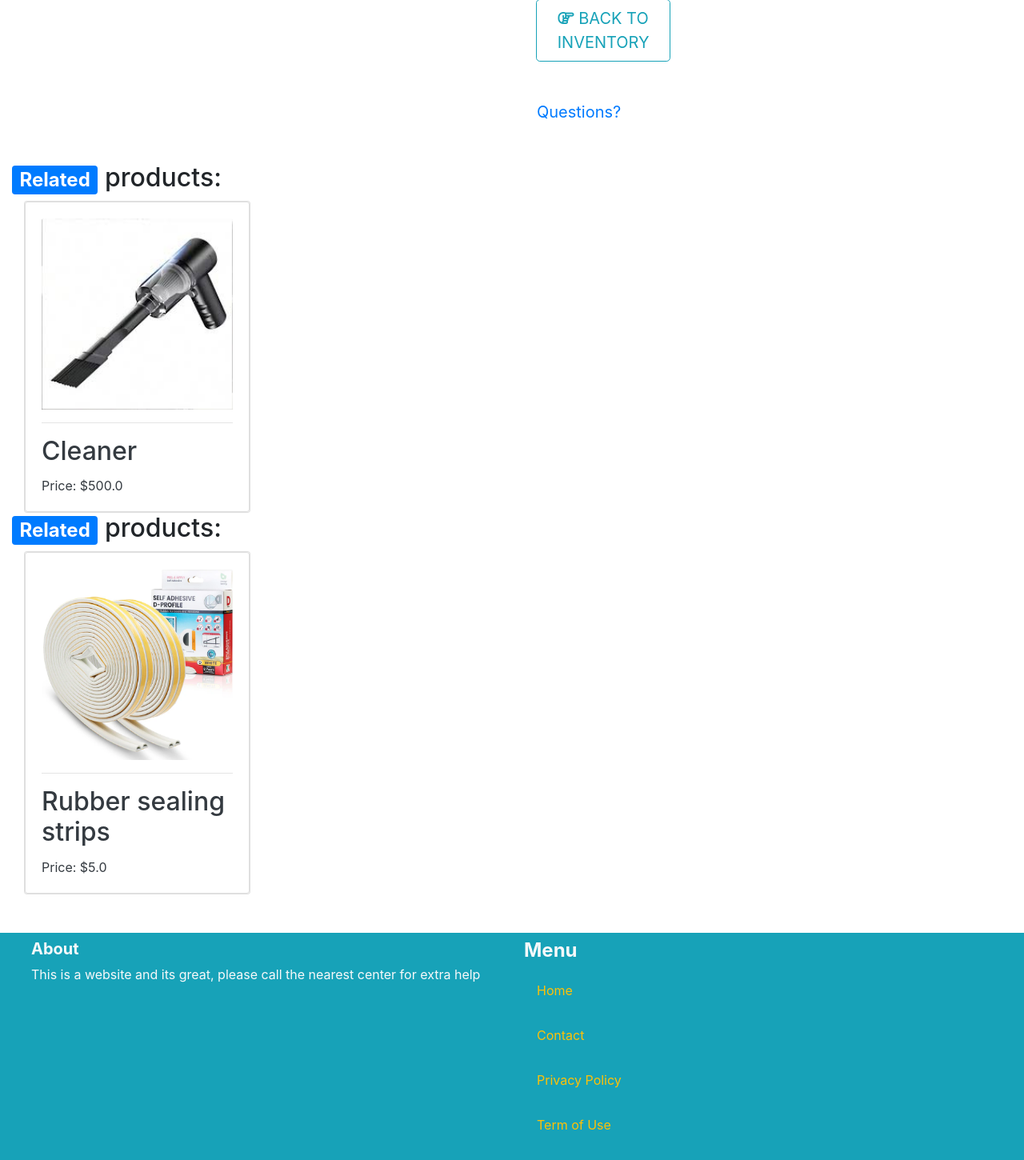
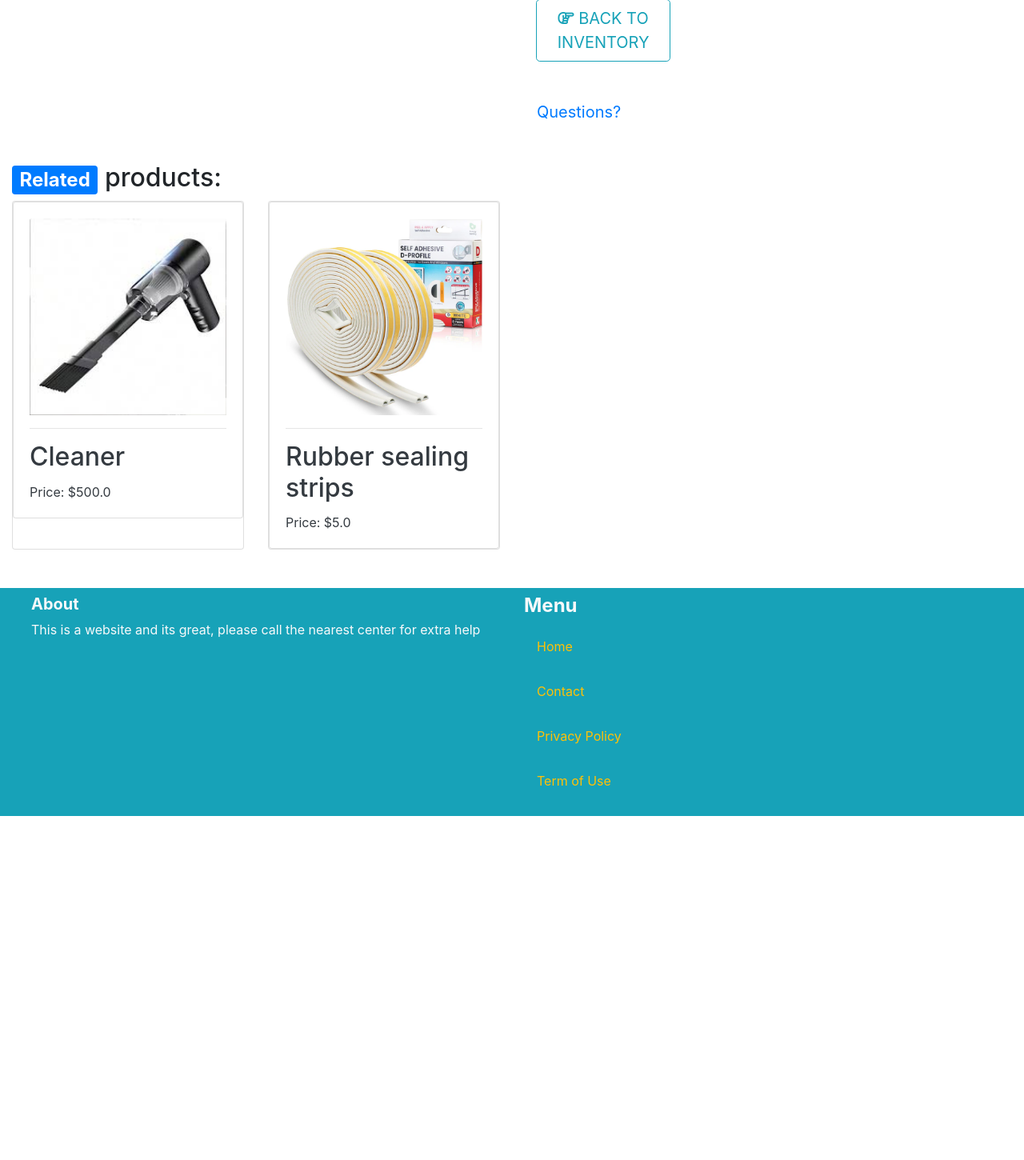
Before and after one commit to GustavFluur/filterfolk, a Django app: page /product/3/ in a window 1280 px wide. Shown: the part 697-2147 px from the top of the page at 80% size. After the commit the page ends 1717 px from the top, so only its background shows below. Run offline with Django 3.2, Linux system fonts and the light colour scheme; data comes from the database, SQL or seed files in the repository; both versions use the stored data as it was after the commit; some libraries are stand-ins or nearby versions.

Commit message:
Added changes with demonstration of related products since of its verticallity

```diff
--- a/product/templates/product/product_detail.html
+++ b/product/templates/product/product_detail.html
@@ -71,9 +71,10 @@
         </div>
 
         <div class="container-fluid">
+            <h2><span class="badge badge-primary">Related</span> products: </h2>
+            <div class="row">
+                {% for product in related_products %}
 
-            {% for product in related_products %}
-            <h2><span class="badge badge-primary">Related</span> products: </h2>
                         <div class="col-sm-6 col-md-6 col-lg-4 col-xl-3">
                             <div class="card h-100">
                                 <a href="{% url 'product:product_detail' product.id %}">
@@ -93,6 +94,7 @@
 
                 {% endfor %}
             </div>
+        </div>
 
 
 </div>
--- a/product/templates/product/products.html
+++ b/product/templates/product/products.html
@@ -1,7 +1,7 @@
 {% extends 'core/base.html' %}
 
 
-{% block title %}Product Search{% endblock %}
+{% block title %}Search Product {% endblock %}
 
 {% block content %}
 <div class="container-fluid">
```
Also changed, not shown: db.sqlite3, media/product_images/rubber_sealing_strips.webp (added). Lines whose indentation alone changed are shown as unchanged.
